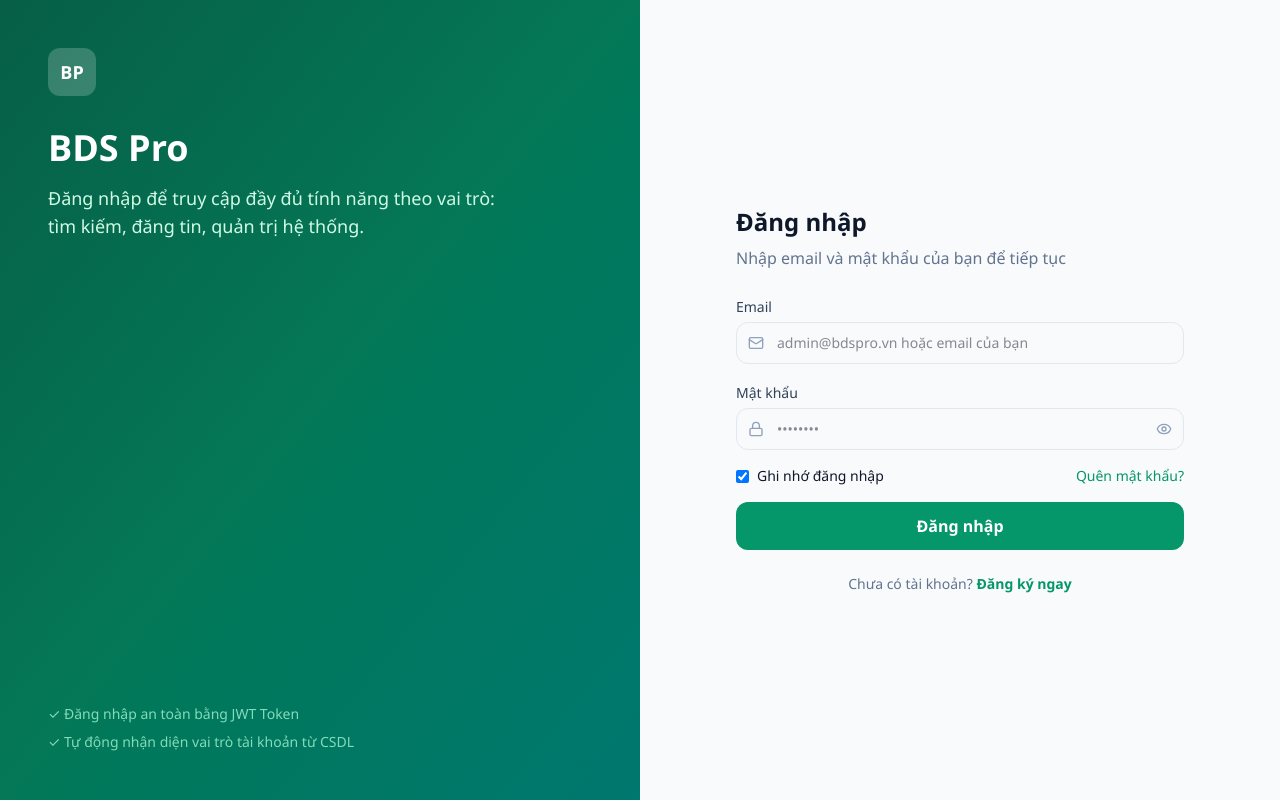
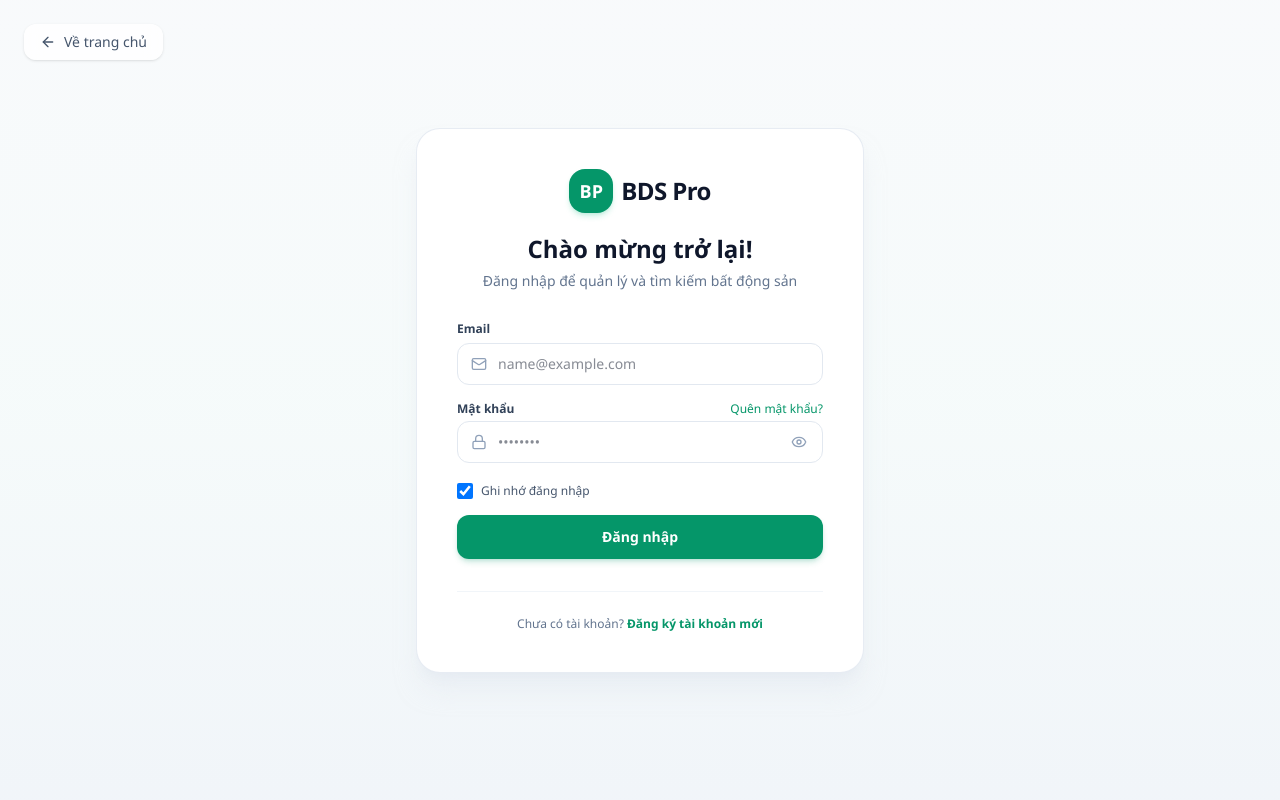
Before and after one commit to HaManhHung003/KLTN_Nhom101_Hung_Bao, a React (Vite) app in the folder BDS_Pro_Frontend/: page /login in a window 1280 px wide. Built offline with nearby package versions, Linux system fonts and the light colour scheme.

Commit message:
refactor(ui): modernize login page with centered-card layout, back button and cleaner aesthetics

```diff
--- a/BDS_Pro_Frontend/src/pages/public/LoginPage.tsx
+++ b/BDS_Pro_Frontend/src/pages/public/LoginPage.tsx
@@ -1,6 +1,6 @@
 import { useState } from 'react';
 import { Link, useNavigate } from 'react-router-dom';
-import { Eye, EyeOff, Lock, Mail } from 'lucide-react';
+import { ArrowLeft, Eye, EyeOff, Lock, Mail, Loader2 } from 'lucide-react';
 import { useAuth } from '@/context/AuthContext';
 import { ADMIN_ROUTES, BROKER_ROUTES, CLIENT_ROUTES } from '@/config/routes';
 
@@ -31,97 +31,130 @@ export function LoginPage() {
         navigate(CLIENT_ROUTES.home);
       }
     } catch (err: any) {
-      setError(err.message || 'Email hoặc mật khẩu không đúng');
+      setError(err.message || 'Email hoặc mật khẩu không chính xác.');
     } finally {
       setLoading(false);
     }
   };
 
   return (
-    <div className="flex min-h-screen">
-      <div className="hidden w-1/2 bg-gradient-to-br from-brand-800 via-brand-700 to-teal-700 p-12 lg:flex lg:flex-col lg:justify-between">
-        <div>
-          <div className="flex h-12 w-12 items-center justify-center rounded-xl bg-white/20 text-lg font-bold text-white">BP</div>
-          <h1 className="mt-8 text-4xl font-bold text-white">BDS Pro</h1>
-          <p className="mt-4 max-w-md text-lg text-emerald-100">
-            Đăng nhập để truy cập đầy đủ tính năng theo vai trò: tìm kiếm, đăng tin, quản trị hệ thống.
-          </p>
-        </div>
-        <div className="space-y-2 text-sm text-emerald-200/80">
-          <p>✓ Đăng nhập an toàn bằng JWT Token</p>
-          <p>✓ Tự động nhận diện vai trò tài khoản từ CSDL</p>
-        </div>
+    <div className="relative flex min-h-screen items-center justify-center bg-gradient-to-b from-slate-50 via-emerald-50/20 to-slate-100 px-4 py-12">
+      {/* Nút quay lại trang chủ */}
+      <div className="absolute left-6 top-6">
+        <Link
+          to={CLIENT_ROUTES.home}
+          className="inline-flex items-center gap-2 rounded-xl bg-white/80 px-4 py-2 text-sm font-medium text-slate-600 shadow-sm backdrop-blur transition hover:bg-white hover:text-slate-900"
+        >
+          <ArrowLeft className="h-4 w-4" />
+          <span>Về trang chủ</span>
+        </Link>
       </div>
 
-      <div className="flex flex-1 items-center justify-center p-8">
-        <div className="w-full max-w-md">
-          <h2 className="text-2xl font-bold text-slate-900">Đăng nhập</h2>
-          <p className="mt-2 text-slate-500">Nhập email và mật khẩu của bạn để tiếp tục</p>
+      <div className="w-full max-w-md">
+        {/* Card đăng nhập */}
+        <div className="rounded-3xl border border-slate-200/80 bg-white p-8 shadow-xl shadow-slate-200/50 sm:p-10">
+          {/* Logo & Tiêu đề */}
+          <div className="text-center">
+            <Link to={CLIENT_ROUTES.home} className="inline-flex items-center gap-2">
+              <div className="flex h-11 w-11 items-center justify-center rounded-2xl bg-brand-600 text-lg font-bold text-white shadow-md shadow-brand-500/20">
+                BP
+              </div>
+              <span className="text-2xl font-bold tracking-tight text-slate-900">BDS Pro</span>
+            </Link>
+            <h1 className="mt-5 text-2xl font-bold text-slate-900">Chào mừng trở lại!</h1>
+            <p className="mt-1.5 text-sm text-slate-500">
+              Đăng nhập để quản lý và tìm kiếm bất động sản
+            </p>
+          </div>
 
+          {/* Thông báo lỗi */}
           {error && (
-            <div className="mt-4 rounded-xl bg-red-50 p-3 text-sm text-red-600 border border-red-200">
+            <div className="mt-6 rounded-2xl border border-red-200 bg-red-50 p-3.5 text-center text-xs font-semibold text-red-600">
               {error}
             </div>
           )}
 
+          {/* Biểu mẫu đăng nhập */}
           <form className="mt-6 space-y-4" onSubmit={handleSubmit}>
             <div>
-              <label className="text-sm font-medium text-slate-700">Email</label>
+              <label className="text-xs font-semibold text-slate-700">Email</label>
               <div className="relative mt-1">
-                <Mail className="absolute left-3 top-1/2 h-4 w-4 -translate-y-1/2 text-slate-400" />
+                <Mail className="absolute left-3.5 top-1/2 h-4 w-4 -translate-y-1/2 text-slate-400" />
                 <input
                   type="email"
                   required
                   value={email}
                   onChange={(e) => setEmail(e.target.value)}
-                  placeholder="admin@bdspro.vn hoặc email của bạn"
-                  className="w-full rounded-xl border border-slate-200 py-2.5 pl-10 pr-4 text-sm outline-none focus:border-brand-500 focus:ring-2 focus:ring-brand-100"
+                  placeholder="name@example.com"
+                  className="w-full rounded-xl border border-slate-200 py-2.5 pl-10 pr-4 text-sm outline-none transition focus:border-brand-600 focus:ring-2 focus:ring-brand-500/20"
                 />
               </div>
             </div>
+
             <div>
-              <label className="text-sm font-medium text-slate-700">Mật khẩu</label>
+              <div className="flex items-center justify-between">
+                <label className="text-xs font-semibold text-slate-700">Mật khẩu</label>
+                <Link
+                  to="/forgot-password"
+                  className="text-xs font-medium text-brand-600 hover:underline"
+                >
+                  Quên mật khẩu?
+                </Link>
+              </div>
               <div className="relative mt-1">
-                <Lock className="absolute left-3 top-1/2 h-4 w-4 -translate-y-1/2 text-slate-400" />
+                <Lock className="absolute left-3.5 top-1/2 h-4 w-4 -translate-y-1/2 text-slate-400" />
                 <input
                   type={showPassword ? 'text' : 'password'}
                   required
                   value={password}
                   onChange={(e) => setPassword(e.target.value)}
                   placeholder="••••••••"
-                  className="w-full rounded-xl border border-slate-200 py-2.5 pl-10 pr-10 text-sm outline-none focus:border-brand-500"
+                  className="w-full rounded-xl border border-slate-200 py-2.5 pl-10 pr-10 text-sm outline-none transition focus:border-brand-600 focus:ring-2 focus:ring-brand-500/20"
                 />
                 <button
                   type="button"
                   onClick={() => setShowPassword(!showPassword)}
-                  className="absolute right-3 top-1/2 -translate-y-1/2 text-slate-400"
+                  className="absolute right-3 top-1/2 -translate-y-1/2 rounded-lg p-1 text-slate-400 hover:text-slate-600"
                 >
                   {showPassword ? <EyeOff className="h-4 w-4" /> : <Eye className="h-4 w-4" />}
                 </button>
               </div>
             </div>
 
-            <div className="flex items-center justify-between text-sm">
-              <label className="flex items-center gap-2">
-                <input type="checkbox" defaultChecked className="rounded" />
-                Ghi nhớ đăng nhập
+            <div className="flex items-center pt-1">
+              <label className="flex cursor-pointer items-center gap-2 text-xs text-slate-600">
+                <input
+                  type="checkbox"
+                  defaultChecked
+                  className="h-4 w-4 rounded border-slate-300 text-brand-600 focus:ring-brand-500"
+                />
+                <span>Ghi nhớ đăng nhập</span>
               </label>
-              <Link to="/forgot-password" className="text-brand-600 hover:underline">Quên mật khẩu?</Link>
             </div>
 
             <button
               type="submit"
               disabled={loading}
-              className="w-full rounded-xl bg-brand-600 py-3 font-semibold text-white hover:bg-brand-700 disabled:opacity-50"
+              className="mt-2 flex w-full items-center justify-center gap-2 rounded-xl bg-brand-600 py-3 text-sm font-semibold text-white shadow-md shadow-brand-600/20 transition hover:bg-brand-700 disabled:opacity-50"
             >
-              {loading ? 'Đang xử lý...' : 'Đăng nhập'}
+              {loading ? (
+                <>
+                  <Loader2 className="h-4 w-4 animate-spin" />
+                  <span>Đang đăng nhập...</span>
+                </>
+              ) : (
+                <span>Đăng nhập</span>
+              )}
             </button>
           </form>
 
-          <p className="mt-6 text-center text-sm text-slate-500">
+          {/* Chuyển hướng đăng ký */}
+          <div className="mt-8 border-t border-slate-100 pt-6 text-center text-xs text-slate-500">
             Chưa có tài khoản?{' '}
-            <Link to="/register" className="font-semibold text-brand-600 hover:underline">Đăng ký ngay</Link>
-          </p>
+            <Link to="/register" className="font-semibold text-brand-600 hover:underline">
+              Đăng ký tài khoản mới
+            </Link>
+          </div>
         </div>
       </div>
     </div>
```
